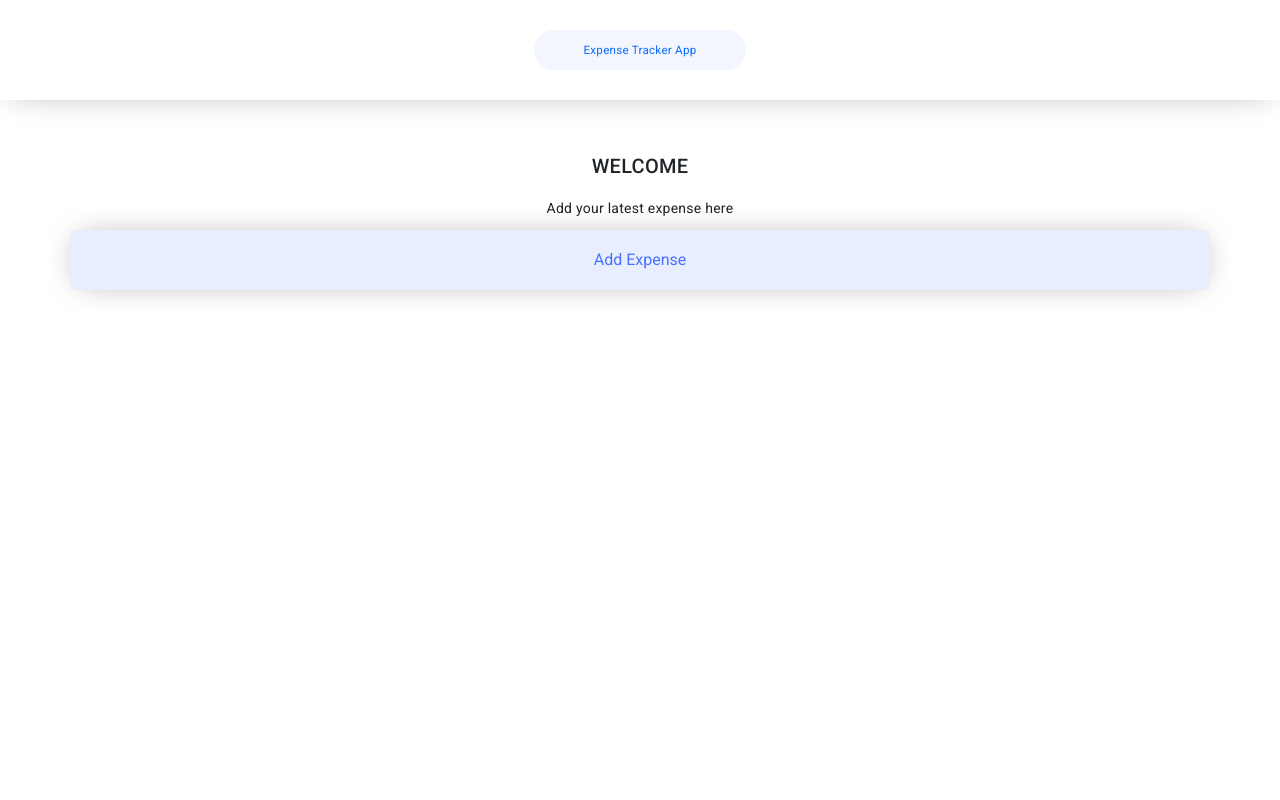
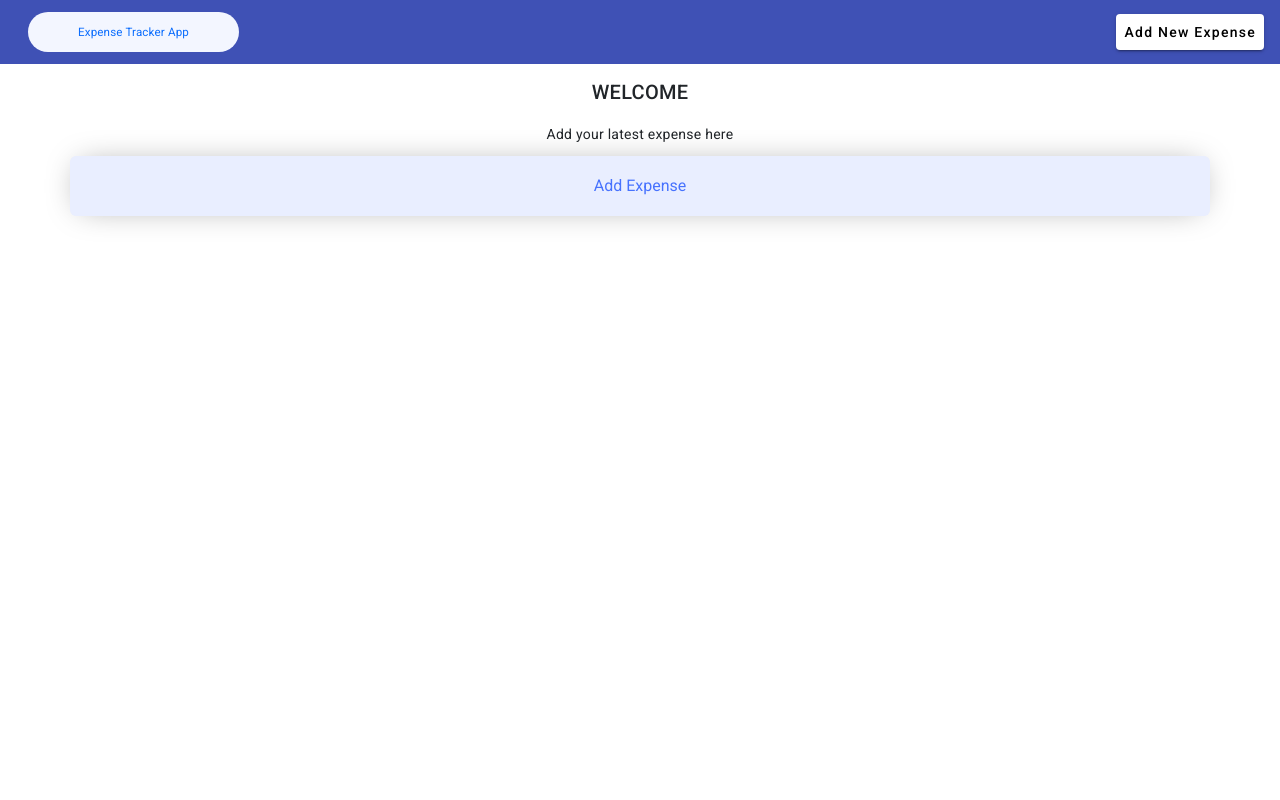
Before and after one commit to sijixx/budget-app, an Angular app: page / in a window 1280 px wide. Shown: the top 800 px of the page. Built offline with nearby package versions, Linux system fonts and the light colour scheme.

Commit message:
added new expense button

```diff
--- /dev/null
+++ b/src/app/add-expense/add-expense.component.html
@@ -0,0 +1 @@
+<p>add-expense works!</p>
--- a/src/app/app.component.ts
+++ b/src/app/app.component.ts
@@ -1,4 +1,6 @@
 import { Component } from '@angular/core';
+import { MatDialog } from '@angular/material/dialog';
+import { AddExpenseComponent } from './add-expense/add-expense.component';
 
 @Component({
   selector: 'app-root',
@@ -7,4 +9,12 @@ import { Component } from '@angular/core';
 })
 export class AppComponent {
   title = 'budget-app';
+
+  constructor(private _dialog: MatDialog) {
+
+  }
+
+  addExpenseForm() {
+    this._dialog.open(AddExpenseComponent)
+  }
 }
--- a/src/app/layouts/navbar/navbar.component.css
+++ b/src/app/layouts/navbar/navbar.component.css
@@ -1,16 +1,12 @@
-header {
-    height: 100px;
-    padding-top: 30px;
-    padding-bottom: 20px;
-    margin-bottom: 50px;
-    -webkit-box-shadow: 0px 0px 33px -10px rgba(0,0,0,0.4);
-    -moz-box-shadow: 0px 0px 33px -10px rgba(0,0,0,0.4);
-    box-shadow: 0px 0px 33px -10px rgba(0,0,0,0.4);
-}
-
 .brand {
     background-color: #f3f6ff;
     padding: 10px 50px;
     border-radius: 50px;
     cursor: pointer;
+    margin-top: 20px;
+    margin-bottom: 20px;
 }
+
+.example-spacer {
+    flex: 1 1 auto;
+  }
--- a/src/app/layouts/navbar/navbar.component.html
+++ b/src/app/layouts/navbar/navbar.component.html
@@ -1,9 +1,14 @@
-<header>
+<p>
+  <mat-toolbar color="primary">
     <div class="container">
-        <div class="row justify-content-md-center">
-            <div class="col-md-auto">
-                <h5 class="text-primary brand"> Expense Tracker App</h5>
-            </div>
+      <div class="row justify-content-md-left">
+        <div class="col-md-auto">
+          <h5 class="text-primary brand"> Expense Tracker App</h5>
         </div>
+      </div>
     </div>
-</header>
+    <button mat-raised-button>
+        Add New Expense
+    </button>
+  </mat-toolbar>
+</p>
```
Also changed, not shown: src/app/add-expense/add-expense.component.ts (added, +10 -0 lines), src/app/app.module.ts (+14 -2 lines), src/app/add-expense/add-expense.component.css (added), 1 other file (tests, documents, lock files or other folders).
